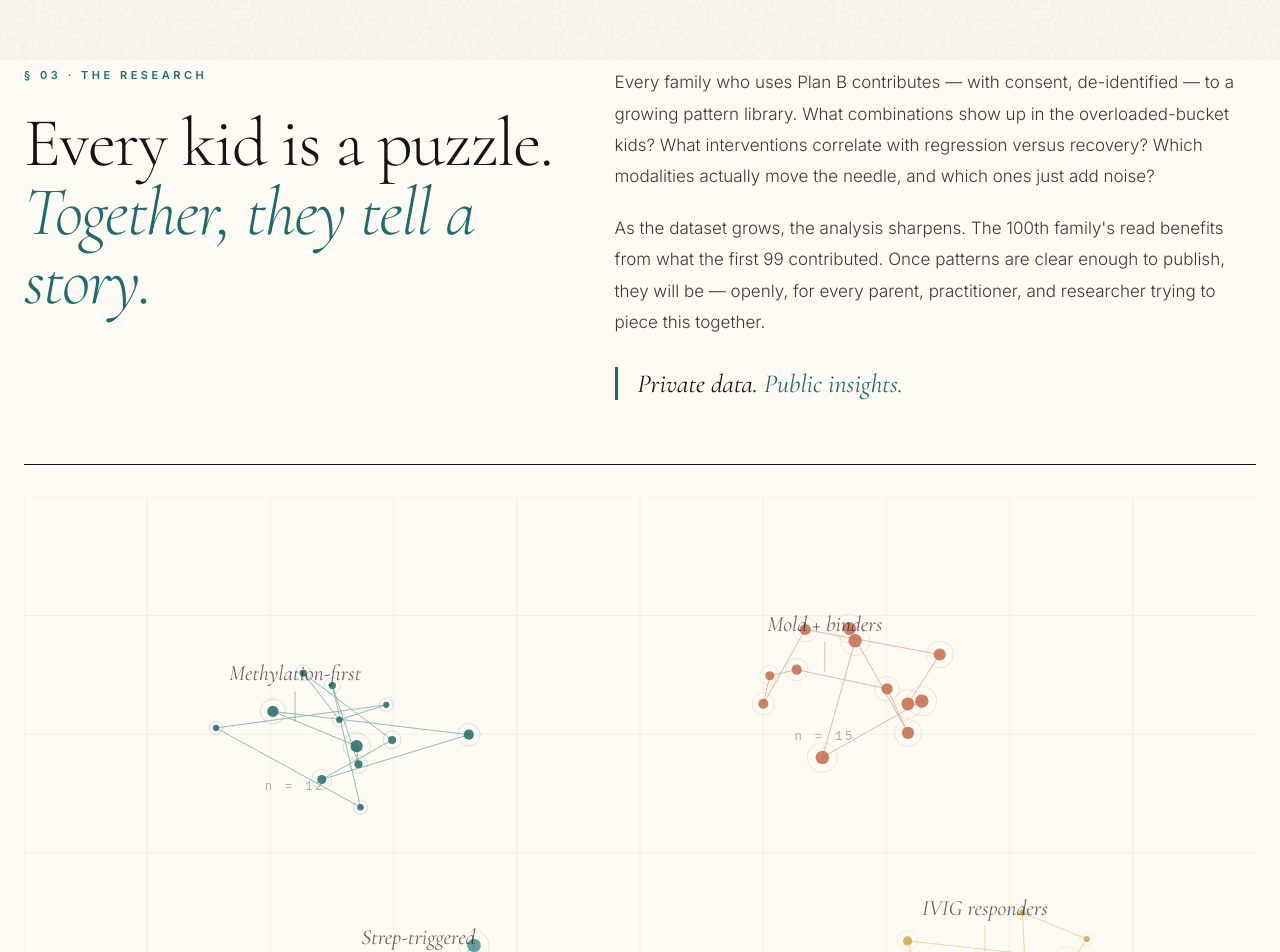
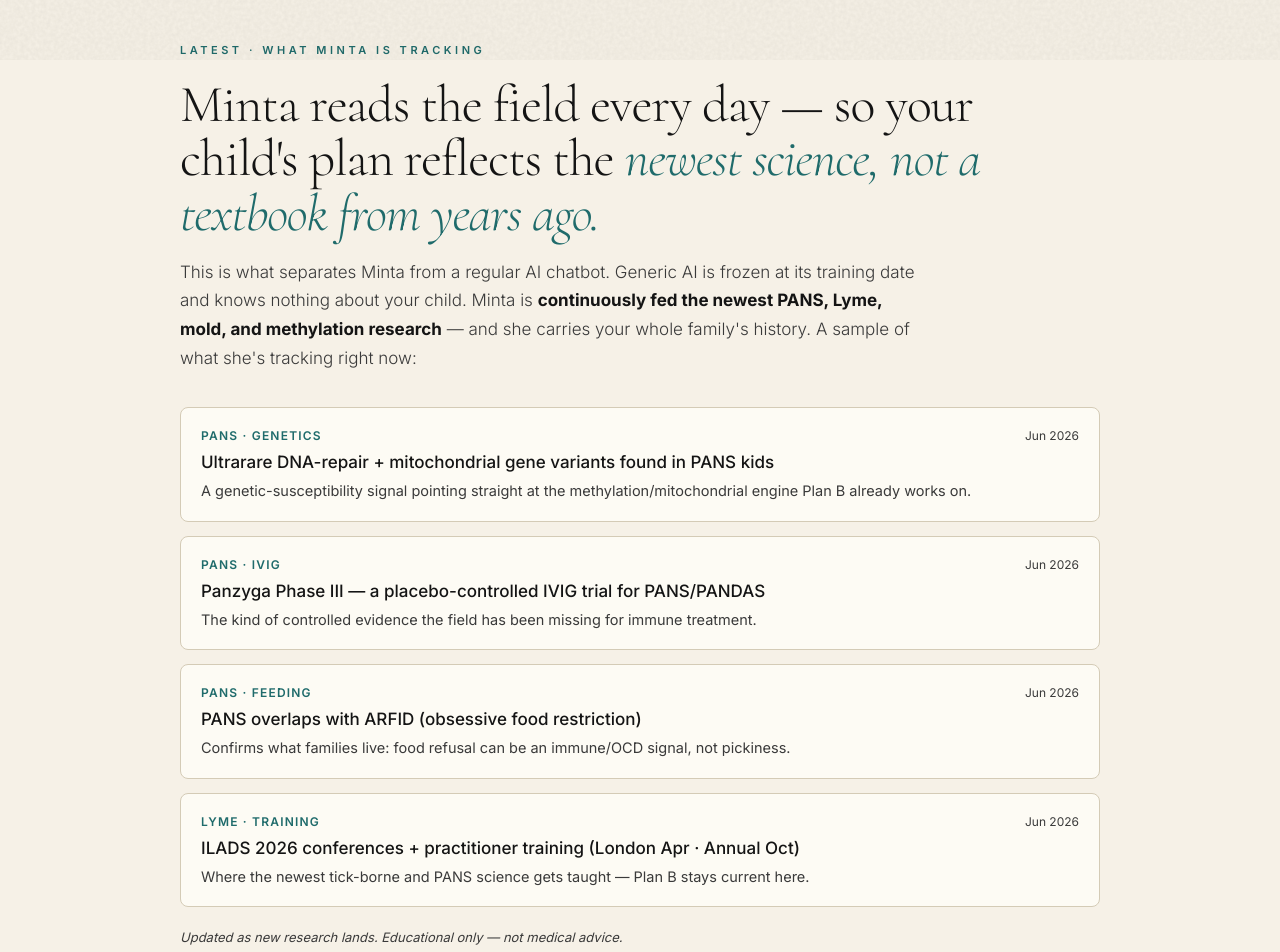
Before and after one commit to myleshorton/planb-pans, a Next.js app: page /research in a window 1280 px wide. Shown: the part 740-1692 px from the top of the page. Built offline with nearby package versions, Linux system fonts and the light colour scheme.

Commit message:
research: public 'Latest — what Minta is tracking' findings feed (daily radar output; regular-AI-pales framing)

```diff
--- a/app/research/page.tsx
+++ b/app/research/page.tsx
@@ -70,6 +70,52 @@ export default function ResearchPage() {
             Plan B has a unique working understanding of PANS, PANDAS, and the shared drivers
             behind severe dysregulation — built from the full arc of every family that tracks
             with it. The more kids in the library, the more precisely each next read lands.
+          </p>
+        </div>
+      </section>
+
+      {/* LATEST FINDINGS — what Minta is tracking (the daily research radar) */}
+      <section style={{ padding: 'clamp(56px, 8vw, 96px) 24px', borderBottom: '1px solid var(--rule)' }}>
+        <div className="pb-container" style={{ maxWidth: 920 }}>
+          <p className="eyebrow" style={{ marginBottom: 18 }}>Latest · what Minta is tracking</p>
+          <h2
+            className="serif"
+            style={{ fontSize: 'clamp(30px, 4.5vw, 52px)', fontWeight: 300, letterSpacing: '-0.02em', lineHeight: 1.05, color: 'var(--ink)', margin: '0 0 16px' }}
+          >
+            Minta reads the field every day — so your child&apos;s plan reflects the{' '}
+            <em style={{ color: 'var(--teal)' }}>newest science, not a textbook from years ago.</em>
+          </h2>
+          <p style={{ fontSize: 17, lineHeight: 1.7, color: 'var(--ink-soft)', fontWeight: 300, maxWidth: 740, margin: '0 0 34px' }}>
+            This is what separates Minta from a regular AI chatbot. Generic AI is frozen at its training
+            date and knows nothing about your child. Minta is <strong style={{ color: 'var(--ink)' }}>continuously
+            fed the newest PANS, Lyme, mold, and methylation research</strong> — and she carries your whole
+            family&apos;s history. A sample of what she&apos;s tracking right now:
+          </p>
+          <div style={{ display: 'grid', gap: 14 }}>
+            {[
+              { date: 'Jun 2026', tag: 'PANS · genetics', title: 'Ultrarare DNA-repair + mitochondrial gene variants found in PANS kids', why: 'A genetic-susceptibility signal pointing straight at the methylation/mitochondrial engine Plan B already works on.', href: 'https://med.stanford.edu/pans/publications.html' },
+              { date: 'Jun 2026', tag: 'PANS · IVIG', title: 'Panzyga Phase III — a placebo-controlled IVIG trial for PANS/PANDAS', why: 'The kind of controlled evidence the field has been missing for immune treatment.', href: 'https://www.pandasppn.org/research-updates/' },
+              { date: 'Jun 2026', tag: 'PANS · feeding', title: 'PANS overlaps with ARFID (obsessive food restriction)', why: 'Confirms what families live: food refusal can be an immune/OCD signal, not pickiness.', href: 'https://med.stanford.edu/pans/publications.html' },
+              { date: 'Jun 2026', tag: 'Lyme · training', title: 'ILADS 2026 conferences + practitioner training (London Apr · Annual Oct)', why: 'Where the newest tick-borne and PANS science gets taught — Plan B stays current here.', href: 'https://www.ilads.org/events/' },
+            ].map((f) => (
+              <a
+                key={f.title}
+                href={f.href}
+                target="_blank"
+                rel="noopener"
+                style={{ display: 'block', textDecoration: 'none', background: 'var(--cream-light)', border: '1px solid var(--rule)', borderRadius: 8, padding: '18px 20px' }}
+              >
+                <div style={{ display: 'flex', justifyContent: 'space-between', gap: 12, marginBottom: 6 }}>
+                  <span style={{ color: 'var(--teal)', fontSize: 12, fontWeight: 600, letterSpacing: '0.1em', textTransform: 'uppercase' }}>{f.tag}</span>
+                  <span style={{ fontSize: 12, color: 'var(--ink-soft)' }}>{f.date}</span>
+                </div>
+                <p style={{ fontSize: 17, fontWeight: 500, color: 'var(--ink)', margin: '0 0 6px', lineHeight: 1.35 }}>{f.title}</p>
+                <p style={{ fontSize: 14.5, color: 'var(--ink-soft)', margin: 0, lineHeight: 1.55 }}>{f.why}</p>
+              </a>
+            ))}
+          </div>
+          <p style={{ fontSize: 13, color: 'var(--ink-soft)', fontStyle: 'italic', marginTop: 20 }}>
+            Updated as new research lands. Educational only — not medical advice.
           </p>
         </div>
       </section>
```
